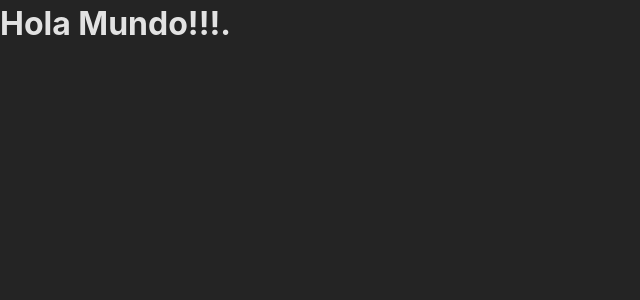
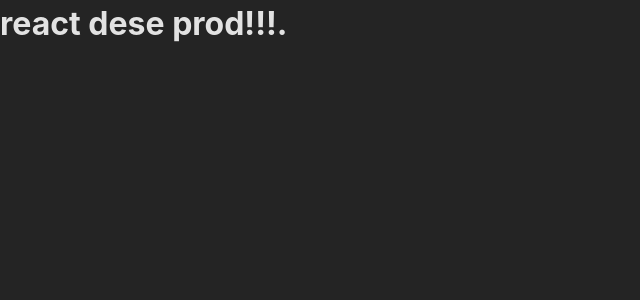
Before and after one commit to marianomercevich/ReactFilm-2023, a React (Vite) app: page / in a window 1280 px wide. Shown: the top 300 px of the page, without its empty margins (0-640 px from the left). Built offline with nearby package versions, Linux system fonts and the light colour scheme.

Commit message:
test prod

```diff
--- a/src/App.jsx
+++ b/src/App.jsx
@@ -4,7 +4,7 @@ const App = () => {
   return (
     <div>
       <h1>
-        Hola Mundo!!!.
+        react dese prod!!!.
       </h1>
     </div>
   )
```
